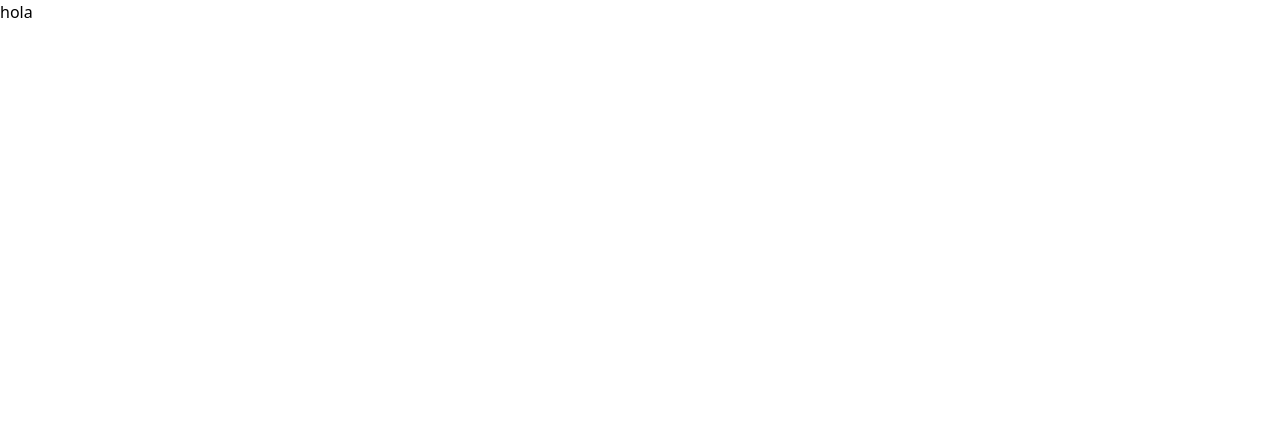
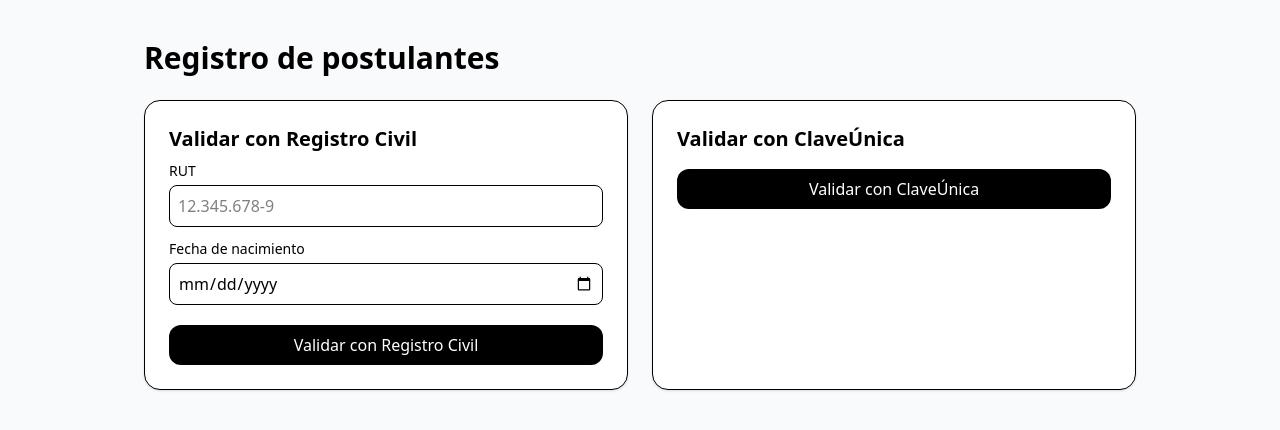
Before and after one commit to patitojavi/INFO1166_5_2025-frontend, a React (Vite) app in the folder app/: page /register in a window 1280 px wide. Shown: the top 430 px of the page. Built offline with nearby package versions, Linux system fonts and the light colour scheme.

Commit message:
se crearon las paginas BNE, Login, Register, Profile, Home, Experiancie

```diff
--- a/app/package.json
+++ b/app/package.json
@@ -13,6 +13,7 @@
     "@tailwindcss/vite": "^4.1.12",
     "react": "^19.1.1",
     "react-dom": "^19.1.1",
+    "react-router-dom": "^7.8.2",
     "tailwindcss": "^4.1.12"
   },
   "devDependencies": {
--- a/app/src/App.tsx
+++ b/app/src/App.tsx
@@ -1,15 +1,7 @@
-import { useState } from 'react'
 
+import { RouterProvider } from "react-router-dom";
+import { router } from "./routes";
 
-function App() {
-  const [count, setCount] = useState(0)
-
-  return (
-    <>
-    <h1>hola</h1>
-
-    </>
-  )
+export default function App() {
+  return <RouterProvider router={router} />;
 }
-
-export default App
--- /dev/null
+++ b/app/src/components/Navbar.tsx
@@ -0,0 +1,52 @@
+import { useState, useRef, useEffect } from "react";
+import { Link, useNavigate } from "react-router-dom";
+
+export default function Navbar() {
+  const [open, setOpen] = useState(false);
+  const navigate = useNavigate();
+  const menuRef = useRef<HTMLDivElement>(null);
+
+  useEffect(() => {
+    const onClick = (e: MouseEvent) => {
+      if (!menuRef.current?.contains(e.target as Node)) setOpen(false);
+    };
+    window.addEventListener("click", onClick);
+    return () => window.removeEventListener("click", onClick);
+  }, []);
+
+  return (
+    <nav className="w-full border-b bg-white">
+      <div className="mx-auto flex h-14 max-w-6xl items-center justify-between px-4">
+        <Link to="/" className="text-lg font-bold">
+          BNE
+        </Link>
+
+        <div className="relative" ref={menuRef}>
+          <button
+            onClick={(e) => { e.stopPropagation(); setOpen(v => !v); }}
+            className="rounded-xl bg-black px-4 py-2 font-medium text-white hover:opacity-90"
+          >
+            Ingresar o registrar
+          </button>
+
+          {open && (
+            <div className="absolute right-0 z-10 mt-2 w-56 overflow-hidden rounded-xl border bg-white shadow-xl">
+              <button
+                className="block w-full px-4 py-2 text-left hover:bg-gray-50"
+                onClick={() => { setOpen(false); navigate("/login"); }}
+              >
+                Ingresar (Login)
+              </button>
+              <button
+                className="block w-full px-4 py-2 text-left hover:bg-gray-50"
+                onClick={() => { setOpen(false); navigate("/register"); }}
+              >
+                Registrar (Crear cuenta)
+              </button>
+            </div>
+          )}
+        </div>
+      </div>
+    </nav>
+  );
+}
--- /dev/null
+++ b/app/src/lib/auth.ts
@@ -0,0 +1,5 @@
+export const auth = {
+  isLoggedIn: () => localStorage.getItem("auth") === "true",
+  login: () => localStorage.setItem("auth", "true"),
+  logout: () => localStorage.removeItem("auth"),
+};
--- /dev/null
+++ b/app/src/pages/BNE.tsx
@@ -0,0 +1,45 @@
+import Navbar from "../components/Navbar";
+import { Link } from "react-router-dom";
+
+export default function BNE() {
+  return (
+    <div className="min-h-screen bg-gray-50">
+      <Navbar />
+
+      <main className="mx-auto max-w-6xl px-4 py-12">
+        <section className="grid gap-8 md:grid-cols-2 items-center">
+          <div>
+            <h1 className="text-3xl font-bold">Bolsa Nacional de Empleo (BNE)</h1>
+            <p className="mt-3 text-gray-700">
+              Encuentra y gestiona tus oportunidades laborales. Registra tu perfil, agrega experiencia y postula a ofertas.
+            </p>
+
+            <div className="mt-6 flex gap-3">
+              <Link
+                to="/login"
+                className="rounded-xl bg-black px-4 py-2 font-medium text-white hover:opacity-90"
+              >
+                Ingresar
+              </Link>
+              <Link
+                to="/register"
+                className="rounded-xl border px-4 py-2 font-medium hover:bg-white"
+              >
+                Registrar
+              </Link>
+            </div>
+          </div>
+
+          <div className="rounded-2xl border bg-white p-6 shadow-sm">
+            <h2 className="text-xl font-semibold">¿Qué podrás hacer?</h2>
+            <ul className="mt-3 list-disc pl-6 text-gray-700 space-y-1">
+              <li>Gestionar tus datos personales y experiencia.</li>
+              <li>Subir documentos para tu CV.</li>
+              <li>Generar tu CV y chequear tu perfil.</li>
+            </ul>
+          </div>
+        </section>
+      </main>
+    </div>
+  );
+}
--- /dev/null
+++ b/app/src/pages/Experience.tsx
@@ -0,0 +1,8 @@
+export default function Experience() {
+  return (
+    <div className="p-6">
+      <h1 className="text-2xl font-bold">experiencia</h1>
+      <p className="mt-2 text-gray-700">si</p>
+    </div>
+  );
+}
--- /dev/null
+++ b/app/src/pages/Home.tsx
@@ -0,0 +1,8 @@
+export default function Home() {
+  return (
+    <div className="p-6">
+      <h1 className="text-2xl font-bold">home</h1>
+      <p className="mt-2 text-gray-700">home</p>
+    </div>
+  );
+}
--- /dev/null
+++ b/app/src/pages/Login.tsx
@@ -0,0 +1,44 @@
+import { useNavigate } from "react-router-dom";
+import { auth } from "../lib/auth";
+
+export default function Login() {
+  const navigate = useNavigate();
+
+  const handleLogin = () => {
+    auth.login();        // sin pedir nada
+    navigate("/perfil"); // redirige al perfil
+  };
+
+  return (
+    <div className="min-h-screen flex items-center justify-center bg-gray-50">
+      <div className="w-full max-w-4xl p-6">
+        <h1 className="text-3xl font-bold mb-6">Ingreso postulantes</h1>
+
+        <div className="grid gap-6 md:grid-cols-2">
+
+          <div className="rounded-2xl border bg-white p-6 shadow-sm">
+            <h2 className="text-xl font-semibold mb-2">Ingreso con RUT</h2>
+
+            <button
+              onClick={handleLogin}
+              className="w-full rounded-xl bg-black text-white px-4 py-2 font-medium hover:opacity-90"
+            >
+              Iniciar sesión
+            </button>
+          </div>
+
+          <div className="rounded-2xl border bg-white p-6 shadow-sm">
+            <h2 className="text-xl font-semibold mb-2">Ingreso con ClaveÚnica</h2>
+
+            <button
+              onClick={handleLogin}
+              className="w-full rounded-xl bg-black text-white px-4 py-2 font-medium hover:opacity-90"
+            >
+              Iniciar sesión con ClaveÚnica
+            </button>
+          </div>
+        </div>
+      </div>
+    </div>
+  );
+}
--- /dev/null
+++ b/app/src/pages/Profile.tsx
@@ -0,0 +1,8 @@
+export default function Profile() {
+  return (
+    <div className="p-6">
+      <h1 className="text-2xl font-bold">Mi Perfil</h1>
+      <p className="mt-2 text-gray-700">hola</p>
+    </div>
+  );
+}
--- /dev/null
+++ b/app/src/pages/Register.tsx
@@ -0,0 +1,72 @@
+import { useState } from "react";
+import { useNavigate } from "react-router-dom";
+import { auth } from "../lib/auth";
+
+export default function Register() {
+  const navigate = useNavigate();
+
+  const [rut, setRut] = useState("");
+  const [fechaNac, setFechaNac] = useState<string>("");
+
+  const goIn = () => {
+    auth.login();
+    navigate("/perfil");
+  };
+
+  return (
+    <div className="min-h-screen bg-gray-50">
+      <div className="mx-auto max-w-5xl px-4 py-10">
+        <h1 className="mb-6 text-3xl font-bold">Registro de postulantes</h1>
+
+        <div className="grid gap-6 md:grid-cols-2">
+
+          <div className="rounded-2xl border bg-white p-6 shadow-sm">
+            <h2 className="text-xl font-semibold mb-2">Validar con Registro Civil</h2>
+            <div className="grid gap-3">
+              <div>
+                <label className="mb-1 block text-sm font-medium">RUT</label>
+                <input
+                  className="w-full rounded-lg border p-2"
+                  placeholder="12.345.678-9"
+                  value={rut}
+                  onChange={(e) => setRut(e.target.value)}
+                />
+              </div>
+
+              <div>
+                <label className="mb-1 block text-sm font-medium">Fecha de nacimiento</label>
+                <input
+                  className="w-full rounded-lg border p-2"
+                  type="date"
+                  value={fechaNac}
+                  onChange={(e) => setFechaNac(e.target.value)}
+                />
+              </div>
+
+              <button
+                onClick={goIn}
+                className="mt-2 w-full rounded-xl bg-black px-4 py-2 font-medium text-white hover:opacity-90"
+              >
+                Validar con Registro Civil
+              </button>
+            </div>
+          </div>
+
+          <div className="rounded-2xl border bg-white p-6 shadow-sm">
+            <h2 className="text-xl font-semibold mb-2">Validar con ClaveÚnica</h2>
+            <p className="text-sm text-gray-600 mb-4">
+
+            </p>
+
+            <button
+              onClick={goIn}
+              className="w-full rounded-xl bg-black px-4 py-2 font-medium text-white hover:opacity-90"
+            >
+              Validar con ClaveÚnica
+            </button>
+          </div>
+        </div>
+      </div>
+    </div>
+  );
+}
--- /dev/null
+++ b/app/src/routes/Protected.tsx
@@ -0,0 +1,7 @@
+import { Navigate } from "react-router-dom";
+import { auth } from "../lib/auth";
+
+export default function Protected({ children }: { children: JSX.Element }) {
+  if (!auth.isLoggedIn()) return <Navigate to="/login" replace />;
+  return children;
+}
--- /dev/null
+++ b/app/src/routes/index.tsx
@@ -0,0 +1,17 @@
+import { createBrowserRouter } from "react-router-dom";
+import BNE from "../pages/BNE";
+import Home from "../pages/Home";
+import Profile from "../pages/Profile";
+import Experience from "../pages/Experience";
+import Login from "../pages/Login";
+import Register from "../pages/Register.tsx";
+import Protected from "./Protected";
+
+export const router = createBrowserRouter([
+  { path: "/", element: <BNE /> },
+  { path: "/home", element: <Home /> },
+  { path: "/login", element: <Login /> },
+  { path: "/register", element: <Register /> },
+  { path: "/perfil", element: <Protected><Profile /></Protected> },
+  { path: "/experiencia", element: <Protected><Experience /></Protected> },
+]);
```
Also changed, not shown: 1 other file (tests, documents, lock files or other folders).
